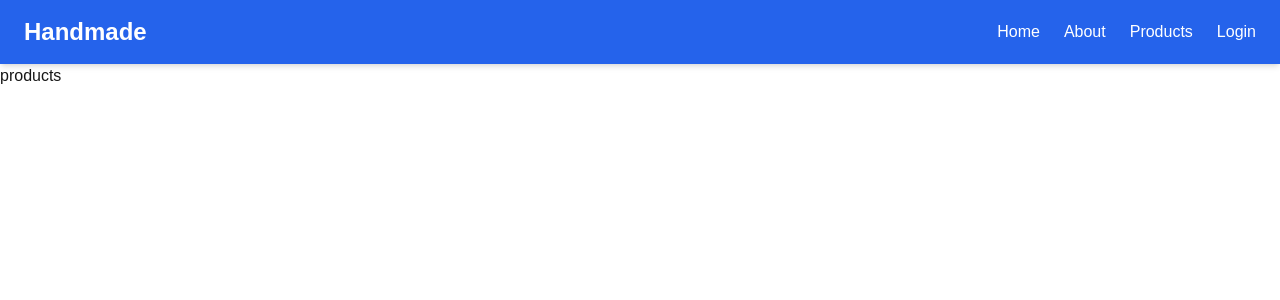
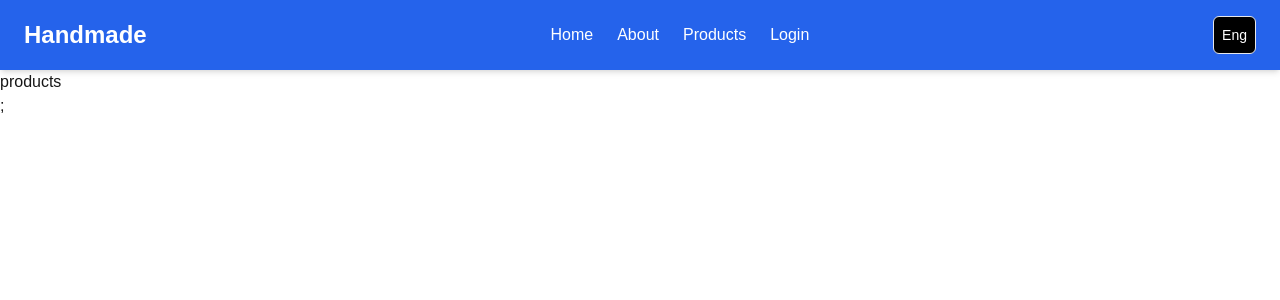
Before and after one commit to MerabSamkharadze/Handmade, a Next.js app: page /en/products in a window 1280 px wide. Shown: the top 300 px of the page. Built offline with nearby package versions, Linux system fonts and the light colour scheme; no server answers.

Commit message:
move files, change layouts, add lang button on header

```diff
--- a/app/[locale]/layout.tsx
+++ b/app/[locale]/layout.tsx
@@ -1,49 +1,4 @@
-import type { Metadata } from "next";
-import { Inter } from "next/font/google";
-import "../globals.css";
-
-import { UserProvider } from "@auth0/nextjs-auth0/client";
-
-import { NextIntlClientProvider } from "next-intl";
-import { getMessages } from "next-intl/server";
-import { notFound } from "next/navigation";
-import { routing } from "../../i18n/routing";
-import React from "react";
-
-const inter = Inter({
-  subsets: ["latin"],
-  weight: ["400", "500"],
-});
-
-export const metadata: Metadata = {
-  title: "Handmade",
-  description: "Give Wings to Your Talent",
-};
-
-export default async function LocaleLayout({
-  children,
-  params,
-}: {
-  children: React.ReactNode;
-  params: { locale: string };
-}) {
-  const { locale } = await params;
-
-  if (!routing.locales.includes(locale as "en" | "ka")) {
-    notFound();
-  }
-
-  const messages = await getMessages();
-
-  return (
-    <html lang={locale} className={inter.className}>
-      <UserProvider>
-        <body>
-          <NextIntlClientProvider messages={messages}>
-            {children}
-          </NextIntlClientProvider>
-        </body>
-      </UserProvider>
-    </html>
-  );
+function LocaleLayout({ children }: { children: React.ReactNode }) {
+  return <>{children};</>;
 }
+export default LocaleLayout;
--- a/app/layout.tsx
+++ b/app/layout.tsx
@@ -2,6 +2,12 @@ import type { Metadata } from "next";
 import { Inter } from "next/font/google";
 import "./globals.css";
 import Header from "@/components/Header";
+
+import { NextIntlClientProvider } from "next-intl";
+import { getMessages } from "next-intl/server";
+import React from "react";
+
+import { UserProvider } from "@auth0/nextjs-auth0/client";
 
 const inter = Inter({
   subsets: ["latin"],
@@ -13,17 +19,26 @@ export const metadata: Metadata = {
   description: "Give Wings to Your Talent",
 };
 
-export default function RootLayout({
+export default async function RootLayout({
   children,
-}: Readonly<{
+  params,
+}: {
   children: React.ReactNode;
-}>) {
+  params: { locale: string };
+}) {
+  const { locale } = await params;
+
+  const messages = await getMessages();
   return (
-    <html lang="en" className={inter.className}>
-      <body>
-        <Header />
-        {children}
-      </body>
+    <html lang={locale} className={inter.className}>
+      <UserProvider>
+        <body>
+          <NextIntlClientProvider messages={messages}>
+            <Header />
+            {children}
+          </NextIntlClientProvider>
+        </body>
+      </UserProvider>
     </html>
   );
 }
--- a/components/Header.tsx
+++ b/components/Header.tsx
@@ -1,7 +1,21 @@
+"use client";
+
 import React from "react";
+import { useState } from "react";
 import { Link } from "@/i18n/routing";
+import { useRouter, usePathname } from "next/navigation";
+import { useUser } from "@auth0/nextjs-auth0/client";
 
 const Header = () => {
+  const router = useRouter();
+  const pathname = usePathname();
+  const [isOpen, setIsOpen] = useState(false);
+  const changeLanguage = (locale: string) => {
+    setIsOpen(false);
+
+    router.push(`/${locale}${pathname.slice(3)}`);
+  };
+  const { user } = useUser();
   return (
     <header className="bg-blue-600 text-white shadow-md">
       <div className="container mx-auto flex justify-between items-center py-4 px-6">
@@ -16,8 +30,36 @@ const Header = () => {
           <Link href="/products" className="hover:text-gray-200 transition">
             Products
           </Link>
-          <a href="/api/auth/login">Login</a>
+          {user ? (
+            <a href="/api/auth/logout">Logout</a>
+          ) : (
+            <a href="/api/auth/login">Login</a>
+          )}
         </nav>
+        <div className="relative">
+          <button
+            onClick={() => setIsOpen(!isOpen)}
+            className="bg-black text-white p-2 rounded-md border text-sm border-gray-200 focus:outline-none focus:ring-2 focus:ring-indigo-500"
+          >
+            {pathname.includes("/ka") ? "ქარ" : "Eng"}
+          </button>
+          {isOpen && (
+            <div className="absolute bg-white text-black shadow-lg rounded-md mt-2 w-40 overflow-hidden">
+              <button
+                onClick={() => changeLanguage("en")}
+                className="w-full text-left px-4 py-2 hover:bg-gray-200"
+              >
+                English
+              </button>
+              <button
+                onClick={() => changeLanguage("ka")}
+                className="w-full text-left px-4 py-2 hover:bg-gray-200"
+              >
+                ქართული
+              </button>
+            </div>
+          )}
+        </div>
       </div>
     </header>
   );
```
